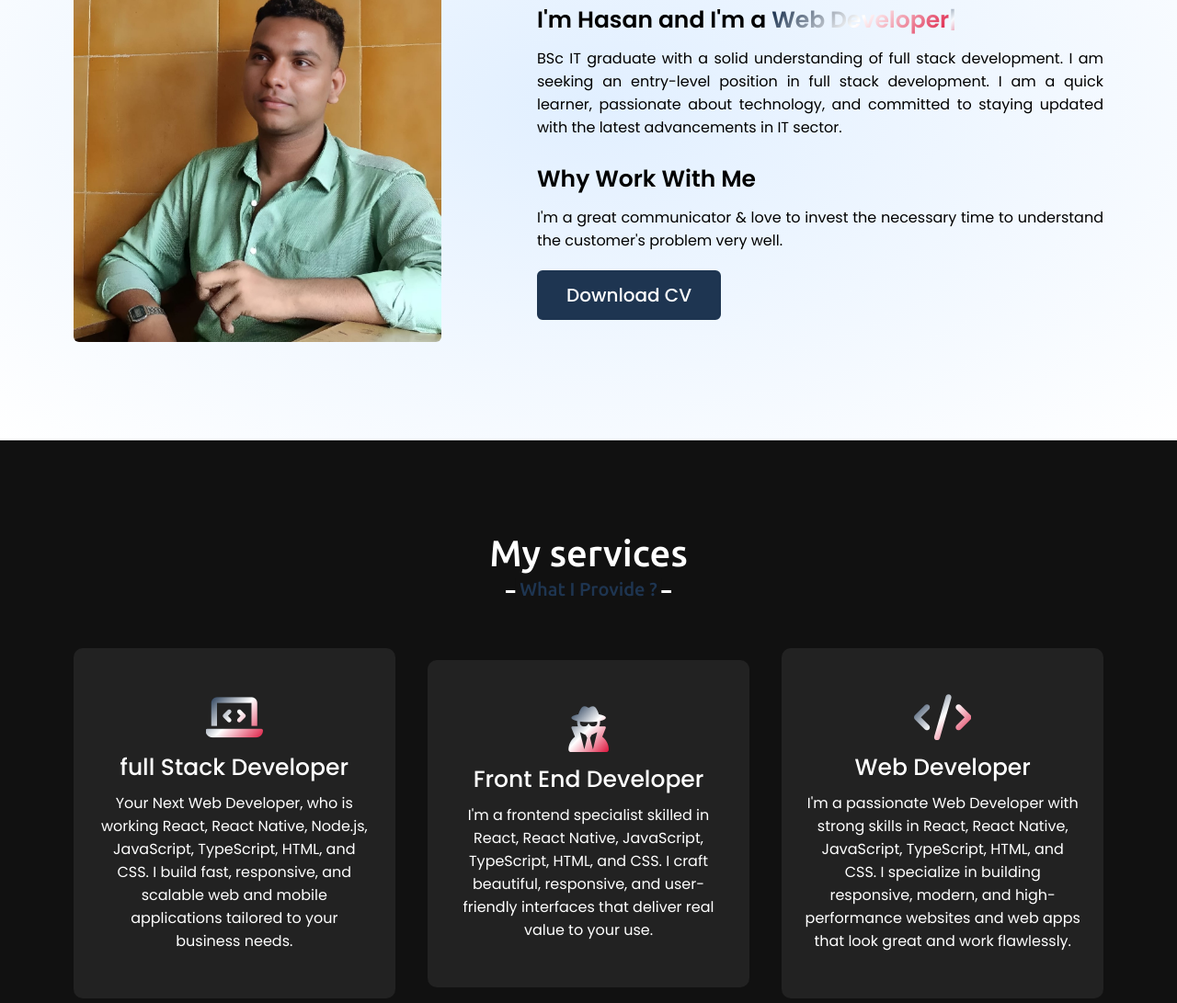
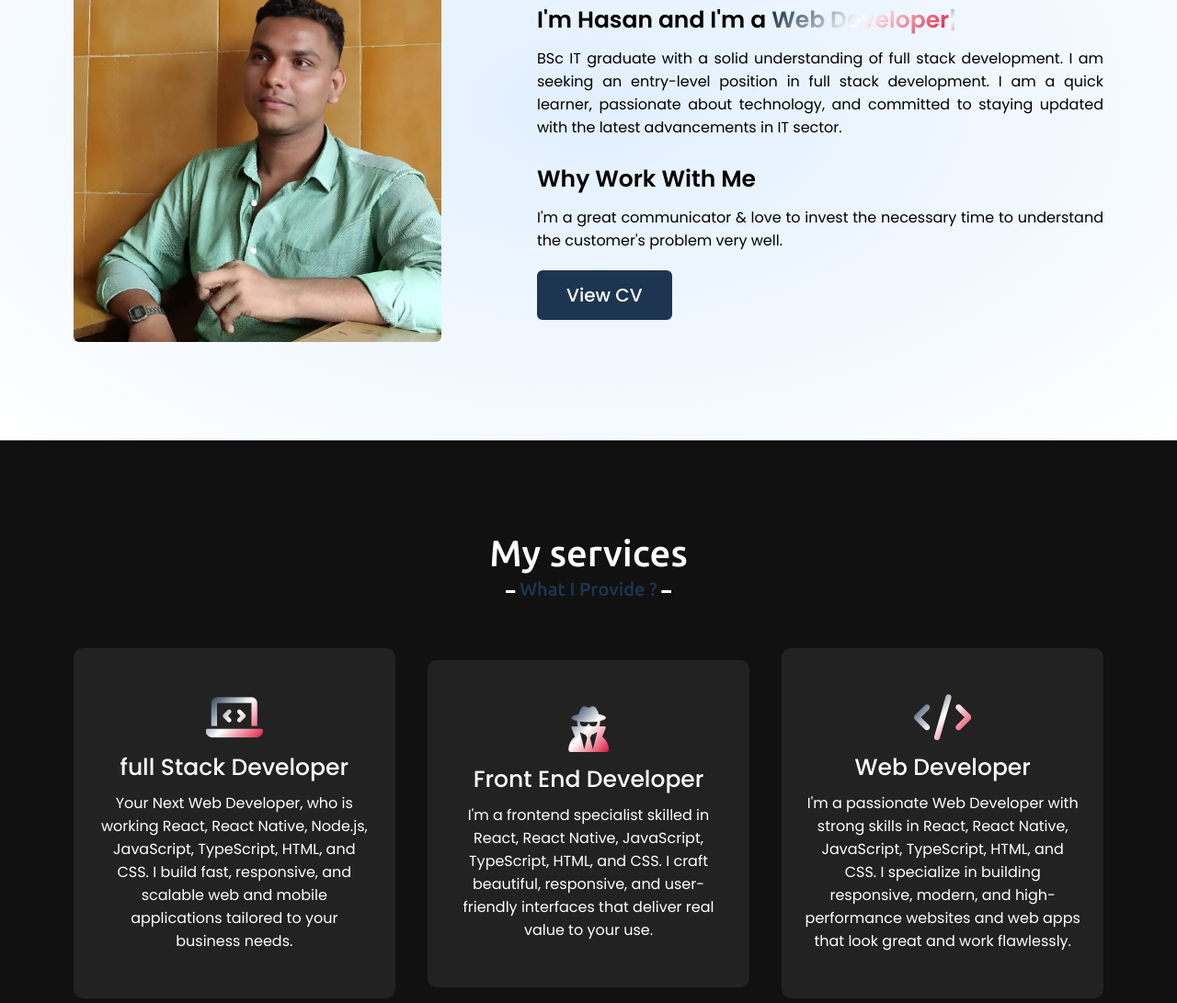
Before and after one commit to hasanqu14/Portfolio, a plain HTML site: page HasTech/index.html in a window 1280 px wide. Shown: the part 1054-2145 px from the top of the page at 92% size. Drawn offline with nearby package versions, Linux system fonts and the light colour scheme.

Commit message:
Update index.html

```diff
--- a/HasTech/index.html
+++ b/HasTech/index.html
@@ -60,7 +60,7 @@
               <div class="text">Why Work With Me</div>
               <p>I'm a great communicator & love to invest the necessary time to understand the customer's problem very well.</p>
 
-              <a href="D:\awp\eye\resume\CV.pdf" target="blank">Download CV</a>
+              <a href="resume\CV.pdf" target="blank">View CV</a>
             </div>
           </div>
         </div>
```
